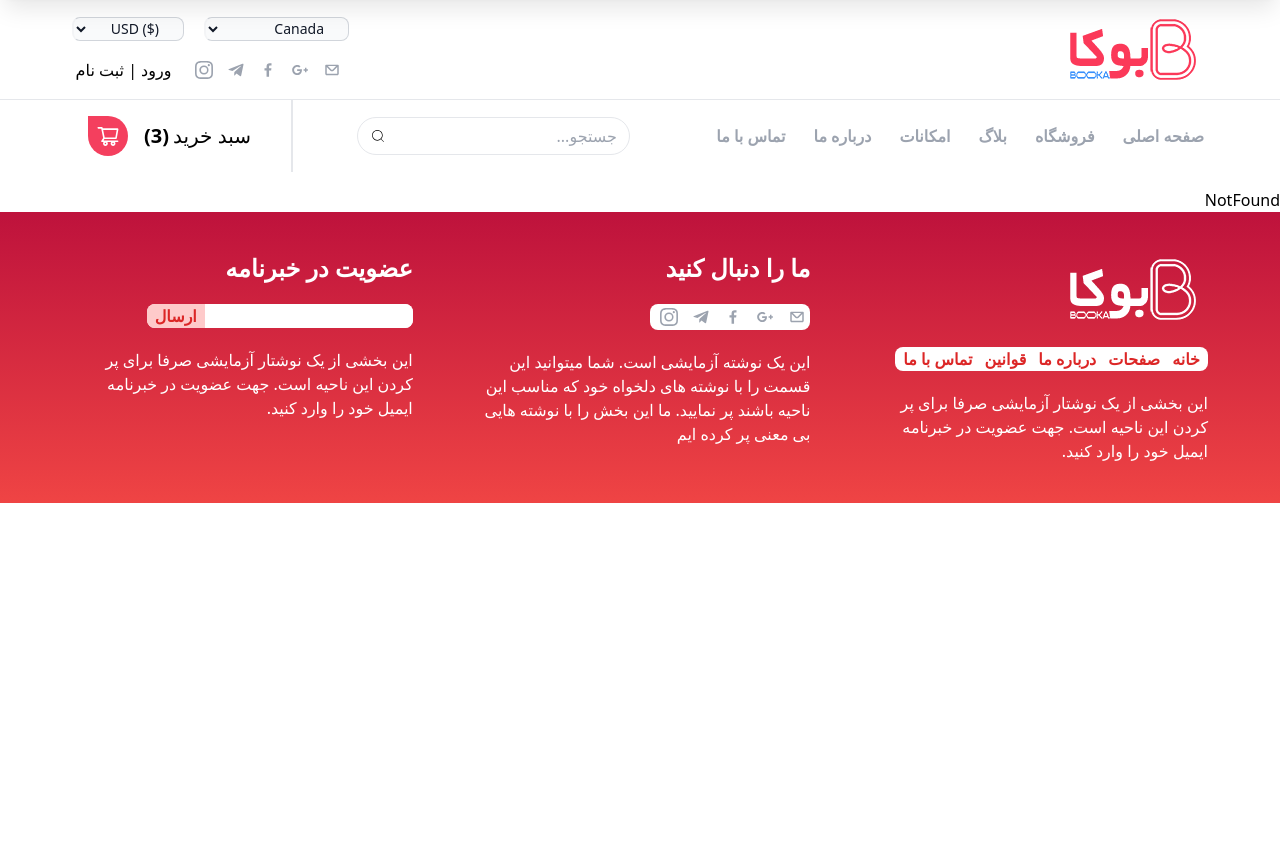
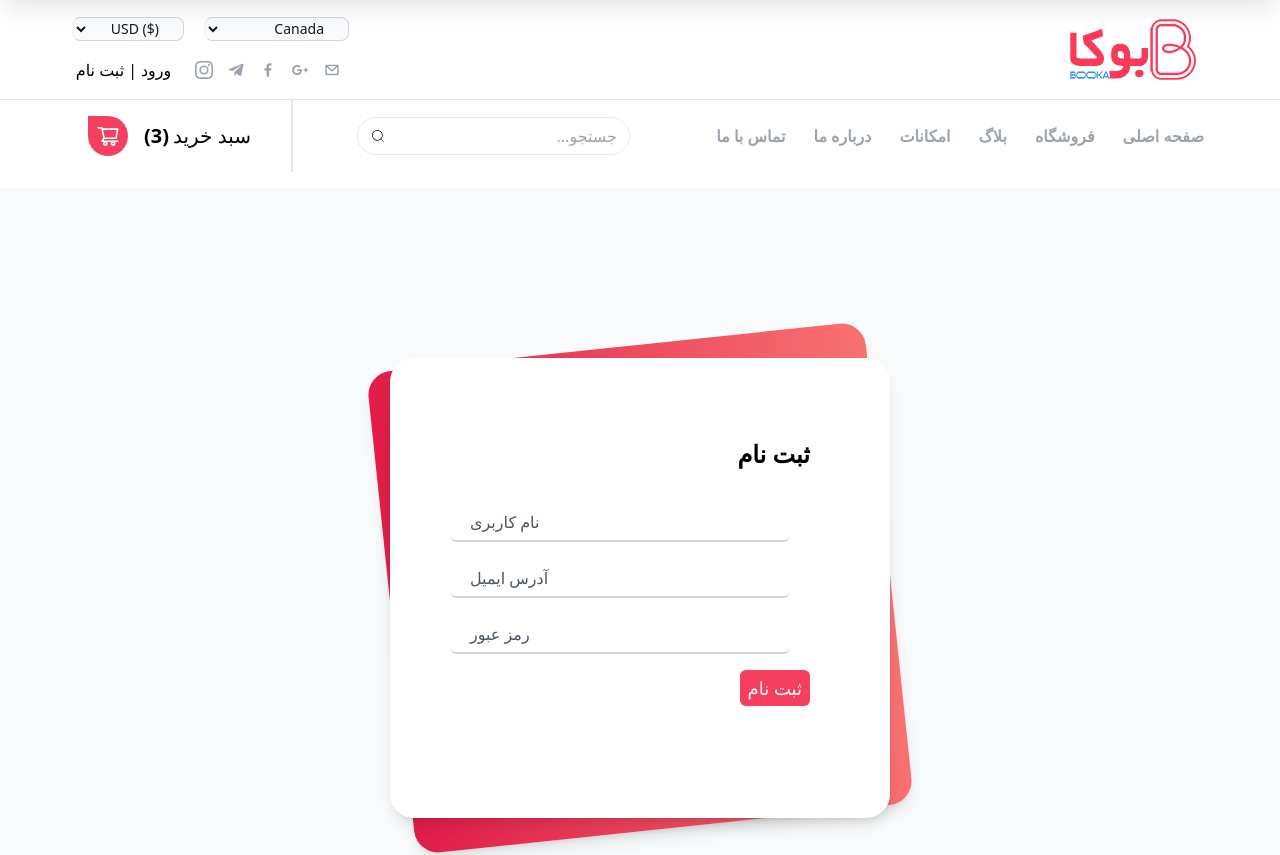
Before and after one commit to erfan-akbari/Booka, a Next.js app: page /register in a window 1280 px wide. Before the commit this address had no page. Shown: the top 855 px of the page. Before the commit the page ends 800 px from the top, so only its background shows below. Built offline with nearby package versions, Linux system fonts and the light colour scheme.

Commit message:
Coding Register & Login page

```diff
--- a/components/template/Header.jsx
+++ b/components/template/Header.jsx
@@ -26,9 +26,9 @@ function Header() {
             <ContentWrapper>
                 {/* header content */}
                 <div className="flex items-center justify-center py-3 flex-wrap sm:flex-nowrap sm:justify-between gap-10 sm:gap--0">
-                    <div>
+                    <Link href='/'>
                         <img src="/logo/logo.png" alt="log" />
-                    </div>
+                    </Link>
                     <div className="flex items-center flex-col gap-4">
                         <div className="flex items-center justify-center gap-5">
                             <div>
@@ -40,7 +40,11 @@ function Header() {
                         </div>
                         <div className="flex items-center justify-center gap-5">
                             <MediaIcons />
-                            <Link href={''}>ورود | ثبت نام</Link>
+                            <div className="flex items-center gap-1">
+                                <Link className="hover:text-rose-600 transition-colors" href='/login'>ورود</Link>
+                                |
+                                <Link className="hover:text-rose-600 transition-colors" href='/register'> ثبت نام</Link>
+                            </div>
                         </div>
                     </div>
                 </div>
--- a/components/template/Navbar.jsx
+++ b/components/template/Navbar.jsx
@@ -39,10 +39,10 @@ function Navbar({ openDrawer }) {
                         </div>
                     </div>
                     <div className="min-w-max flex items-center gap-2 border-r-2 pr-10 cursor-pointer hover:shadow-xl p-4">
-                        <div className="text-xl flex items-center gap-1">
+                        <Link href={'/payment'} className="text-xl flex items-center gap-1">
                             سبد خرید
                             <div className="ml-2 font-semibold">(3)</div>
-                        </div>
+                        </Link>
                         <div className=" bg-rose-500 text-white text-2xl rounded-full rounded-se-md p-2">
                             <AiOutlineShoppingCart />
                         </div>
--- /dev/null
+++ b/pages/login/index.js
@@ -0,0 +1,37 @@
+import React from 'react'
+
+function Login() {
+  return (
+    <div className="min-h-screen bg-gray-50 py-6 flex flex-col justify-center sm:py-12">
+      <div className="relative py-3 sm:max-w-xl sm:mx-auto">
+        <div className="absolute inset-0 bg-gradient-to-r from-red-400 to-rose-600 shadow-lg transform -skew-y-6 sm:skew-y-0 sm:-rotate-6 sm:rounded-3xl"></div>
+        <div className="relative px-4 py-10 bg-white shadow-lg sm:rounded-3xl sm:p-20">
+          <div className="max-w-md mx-auto">
+            <div>
+              <h1 className="text-2xl font-semibold">
+                ورود
+              </h1>
+            </div>
+            <div className="divide-y divide-gray-200">
+              <div className="py-8 text-base leading-6 space-y-4 text-gray-700 sm:text-lg sm:leading-7">
+                <div className="relative">
+                  <input autocomplete="off" id="email" name="email" type="text" className="peer placeholder-transparent rounded-md h-10 w-full border-b-2 px-5 mx-5 border-gray-300 text-gray-900 outline-none focus:borer-rose-600" placeholder="ایمیل آدرس" />
+                  <label for="email" className="absolute left-0 -top-3.5 text-gray-600 text-sm peer-placeholder-shown:text-base peer-placeholder-shown:text-gray-440 peer-placeholder-shown:top-2 transition-all peer-focus:-top-3.5 peer-focus:text-gray-600 peer-focus:text-sm">آدرس ایمیل</label>
+                </div>
+                <div className="relative">
+                  <input autocomplete="off" id="password" name="password" type="password" className="peer placeholder-transparent rounded-md h-10 w-full border-b-2 px-5 mx-5 border-gray-300 text-gray-900 focus:outline-none focus:borer-rose-600" placeholder="رمز عبور" />
+                  <label for="password" className="absolute left-0 -top-3.5 text-gray-600 text-sm peer-placeholder-shown:text-base peer-placeholder-shown:text-gray-440 peer-placeholder-shown:top-2 transition-all peer-focus:-top-3.5 peer-focus:text-gray-600 peer-focus:text-sm">رمز عبور</label>
+                </div>
+                <div className="relative">
+                  <button className="bg-rose-500 text-white rounded-md px-2 py-1">ارسال</button>
+                </div>
+              </div>
+            </div>
+          </div>
+        </div>
+      </div>
+    </div>
+  )
+}
+
+export default Login
--- /dev/null
+++ b/pages/register/index.js
@@ -0,0 +1,39 @@
+import React from 'react'
+
+function Register() {
+  return (
+    <div class="min-h-screen bg-gray-50 py-6 flex flex-col justify-center sm:py-12">
+      <div class="relative py-3 sm:max-w-xl sm:mx-auto">
+        <div class="absolute inset-0 bg-gradient-to-l from-red-400 to-rose-600 shadow-lg transform -skew-y-6 sm:skew-y-0 sm:-rotate-6 sm:rounded-3xl"></div>
+        <div class="relative px-4 py-10 bg-white shadow-lg sm:rounded-3xl sm:p-20">
+          <div class="max-w-md mx-auto">
+            <div>
+              <h1 class="text-2xl font-semibold">ثبت نام</h1>
+            </div>
+            <div class="divide-y divide-gray-200">
+              <div class="py-8 text-base leading-6 space-y-4 text-gray-700 sm:text-lg sm:leading-7">
+                <div class="relative">
+                  <input autocomplete="off" id="userName" name="userName" type="text" class="peer placeholder-transparent rounded-md h-10 w-full border-b-2 px-5 mx-5 border-gray-300 text-gray-900 focus:outline-none focus:borer-rose-600" placeholder="نام کاربری" />
+                  <label for="userName" class="absolute left-0 -top-3.5 text-gray-600 text-sm peer-placeholder-shown:text-base peer-placeholder-shown:text-gray-440 peer-placeholder-shown:top-2 transition-all peer-focus:-top-3.5 peer-focus:text-gray-600 peer-focus:text-sm">نام کاربری</label>
+                </div>
+                <div class="relative">
+                  <input autocomplete="off" id="email" name="email" type="text" className="peer placeholder-transparent rounded-md h-10 w-full border-b-2 px-5 mx-5 border-gray-300 text-gray-900 outline-none focus:borer-rose-600" placeholder="ایمیل آدرس" />
+                  <label for="email" className="absolute left-0 -top-3.5 text-gray-600 text-sm peer-placeholder-shown:text-base peer-placeholder-shown:text-gray-440 peer-placeholder-shown:top-2 transition-all peer-focus:-top-3.5 peer-focus:text-gray-600 peer-focus:text-sm">آدرس ایمیل</label>
+                </div>
+                <div className="relative">
+                  <input autocomplete="off" id="password" name="password" type="password" className="peer placeholder-transparent rounded-md h-10 w-full border-b-2 px-5 mx-5 border-gray-300 text-gray-900 focus:outline-none focus:borer-rose-600" placeholder="رمز عبور" />
+                  <label for="password" className="absolute left-0 -top-3.5 text-gray-600 text-sm peer-placeholder-shown:text-base peer-placeholder-shown:text-gray-440 peer-placeholder-shown:top-2 transition-all peer-focus:-top-3.5 peer-focus:text-gray-600 peer-focus:text-sm">رمز عبور</label>
+                </div>
+                <div class="relative">
+                  <button class="bg-rose-500 text-white rounded-md px-2 py-1">ثبت نام</button>
+                </div>
+              </div>
+            </div>
+          </div>
+        </div>
+      </div>
+    </div>
+  )
+}
+
+export default Register
```
